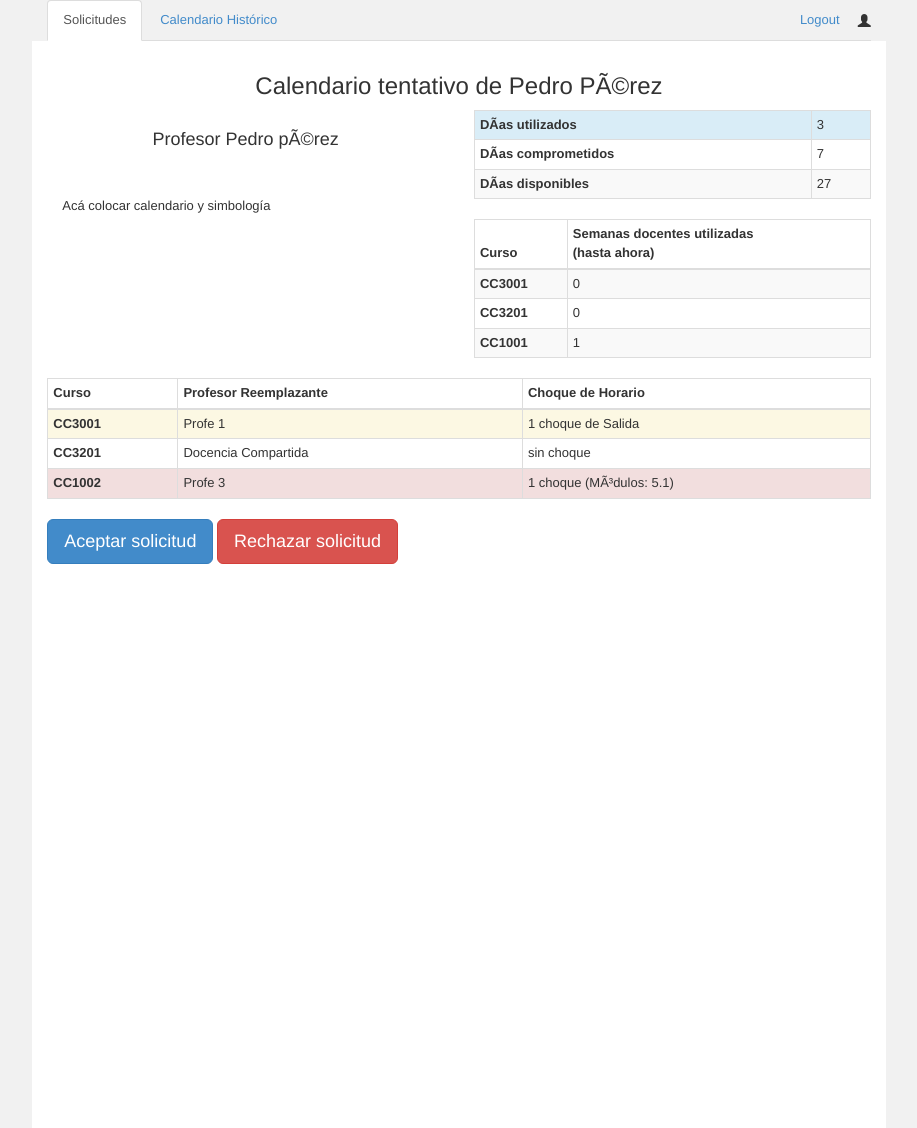
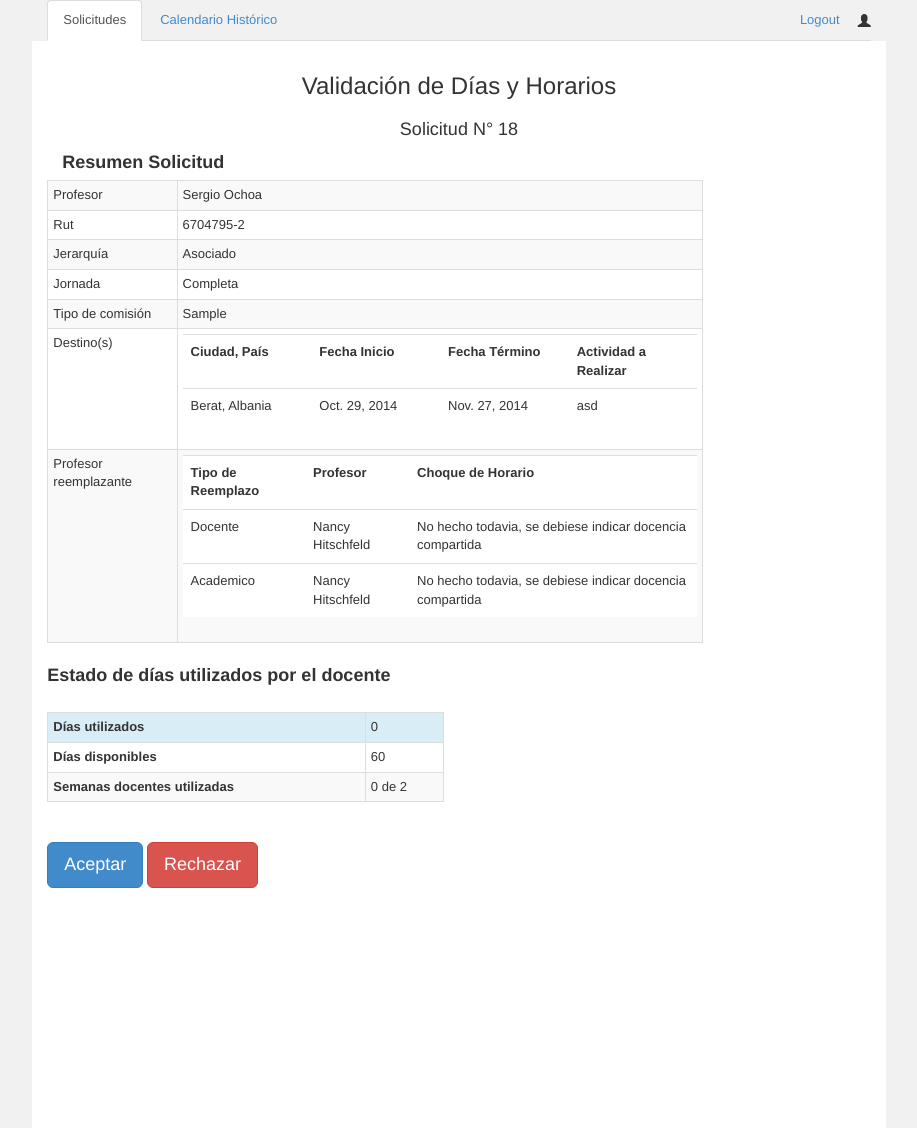
Before and after one commit to bkupfer/u-salidas, a Django app: template static/templates/Angelica/days_validation.html in a window 1280 px wide. Shown: the top 1128 px of the page, without its empty margins (181-1098 px from the left). Run offline with Django 3.2, Linux system fonts and the light colour scheme; data comes from the database, SQL or seed files in the repository; tables that the repository leaves empty hold one stand-in row (values such as "Sample post"); the template is opened without the code that fills it: values that come from a table or form of the project are taken from there, most other values are stand-ins (such as "Sample title", 1, 10 or a date in 2020); parts of the project's set-up code (start-up, migrations or seed data) failed here and were passed over; some libraries are stand-ins or nearby versions.

Commit message:
version days_validation 0.8
tira error csrf verifaction fallida

```diff
--- a/static/templates/Angelica/days_validation.html
+++ b/static/templates/Angelica/days_validation.html
@@ -7,11 +7,16 @@
 <meta name="description" content="">
 <meta name="viewport" content="width=device-width, initial-scale=1">
 
-
 <link href="{% static "public/css/bootstrap.min.css" %}" rel="stylesheet">
 <link href="{% static "public/css/docs.min.css" %}" rel="stylesheet">
 <link href="{% static "css/estilos.css" %}" rel="stylesheet" type="text/css">
-<script src="{% static 'public/js/jquery-1.11.0.min.js' %}"></script>
+    <link href="{% static "public/css/datepicker.css" %}" rel="stylesheet">
+    <script src="{% static "public/js/jquery-1.11.0.min.js" %}"></script>
+    <script src="{% static "external/jquery/jquery.js" %}"></script>
+    <script src="{% static "public/js/bootstrap.min.js" %}"></script>
+    <script type="text/javascript" src="{% static "js/filestyle.js" %}"></script>
+    <script src="{% static "public/js/bootstrap-datepicker.js" %}"></script>
+
 
 <title>Salidas DCC</title>
 
@@ -27,103 +32,150 @@
     <div class="col-sm-12 col-sm-offset-0 col-md-8 col-md-offset-2 contenido">
 
    		<!-- Aca colocar el contenido correspondiente -->
-   		<h2>Calendario tentativo de Pedro PÃ©rez</h2>
-   		<form>
-		<div class="row">
-			<div class="col-md-6">
-
-				<h3>Profesor Pedro pÃ©rez</h3>
-				<br />
-				<div class="col-md-12">
-				<br />
-				Acá colocar calendario y simbología
-				</div>
-			</div>
-			<div class="col-md-6">
-				<table class="table table-bordered table-hover table-condensed table-striped">
-					<tbody>
-						<tr class="info">
-							<td><strong>DÃ­as utilizados</strong></td>
-							<td>3</td>
+   		<h2>Validación de Días y Horarios </h2>
+        <h3> Solicitud N° {{ app.id }}</h3>
+		<div class="row col-sm-10"  >
+            <label align="left" style="font-size:large" class="col-sm-12">Resumen Solicitud</label>
+			<table class="table col-sm-8  table-bordered table-hover table-condensed table-striped">
+						<tr>
+							<td>Profesor</td>
+							<td>{{ teacher }}</td>
 						</tr>
 						<tr>
-							<td><strong>DÃ­as comprometidos</strong></td>
-							<td>7</td>
+							<td>Rut</td>
+							<td>{{ teacher.rut }}</td>
 						</tr>
 						<tr>
-							<td><strong>DÃ­as disponibles</strong></td>
-							<td>27</td>
+                            <td>Jerarquía</td>
+                            <td>{{ teacher.hierarchy }}</td>
+						</tr>
+                        <tr>
+                            <td>Jornada</td>
+                            <td>{{ teacher.working_day }}</td>
+                        </tr>
+						<tr>
+							<td>Tipo de comisi&oacute;n</td>
+							<td>{{ comm_type }}</td>
+						</tr>
+
+						<tr>
+							<td>Destino(s)</td>
+							<td>
+								<table class="table">
+									<tr>
+										<th> Ciudad, País</th>
+										<th> Fecha Inicio</th>
+										<th> Fecha Término</th>
+                                        <th> Actividad a Realizar</th>
+						</tr>
+									{% for d in dest %}
+						<tr>
+											<td class="col-sm-3">{{ d.city }}, {{ d.country }}</td>
+											<td class="col-sm-3">{{ d.start_date }}</td>
+											<td class="col-sm-3">{{ d.end_date }}</td>
+                                            <td class="col-sm-3">{{ d.motive }}</td>
+						</tr>
+									{% endfor %}
+								</table>
+							</td>
+						</tr>
+						<tr>
+							<td>Profesor reemplazante</td>
+							<td>
+								<table class="table">
+									<tr>
+										<th> Tipo de Reemplazo</th>
+										<th> Profesor</th>
+										<th> Choque de Horario</th>
+						</tr>
+									{% for replacement in replacements %}
+						<tr>
+											<td>{{ replacement.type }}</td>
+											<td>{{ replacement.rut_teacher }}</td>
+											<td> No hecho todavia, se debiese indicar docencia compartida</td>
+						</tr>
+									{% endfor %}
+				</table>
+							</td>
+						</tr>
+					</table>
+			</div>
+		<div class="row">
+        <label align="left" style="font-size:large" class="col-sm-12">Estado de días utilizados por el docente</label>
+            <div class="col-md-6">
+            <br>
+			<table class="table table-bordered table-hover table-condensed table-striped">
+					<tbody>
+                        <tr class="info">
+                            <td><strong>Días utilizados</strong></td>
+                            <td>{{ teacher.get_used_days }}</td>
+						</tr>
+						<tr>
+                            <td><strong>Días disponibles</strong></td>
+                            <td>{{ teacher.get_avaliable_days }}</td>
+						</tr>
+                        <tr {% if teacher.get_used_academic_days > 14 %}class="danger"{% endif %}>
+								<td><strong>Semanas docentes utilizadas</strong></td>
+								<td >{{ teacher.get_used_academic_weeks }} de 2</td>
 						</tr>
 					</tbody>
 				</table>
 
-				<table class="table table-bordered table-hover table-condensed table-striped">
-					<thead>
-						<tr>
-							<th>Curso</th>
-							<th>Semanas docentes utilizadas <br /> (hasta ahora)</th>
-						</tr>
-					</thead>
-					<tbody>
-						<tr>
-							<td><strong>CC3001</strong></td>
-							<td>0</td>
-						</tr>
-						<tr>
-							<td><strong>CC3201</strong></td>
-							<td>0</td>
-						</tr>
-						<tr>
-							<td><strong>CC1001</strong></td>
-							<td>1</td>
-						</tr>
-					</tbody>
-				</table>
 			</div>
+        <div class="col-sm-12">
+            {% if teacher.get_used_academic_days > 14 %}
+                <label style="color:red">El docente ha superado el número máximo de semanas docentes perdidas (2).</label>
+            {% endif %}
+
 		</div>
-
-		<div class="row">
-			<div class="col-md-12">
-			<table class="table table-bordered table-hover table-condensed table-striped">
-					<thead>
-						<tr>
-							<th>Curso</th>
-							<th>Profesor Reemplazante</th>
-							<th>Choque de Horario</th>
-						</tr>
-					</thead>
-					<tbody>
-						<tr  class="warning">
-							<td><strong>CC3001</strong></td>
-							<td>Profe 1</td>
-							<td>1 choque de Salida</td>
-						</tr>
-						<tr>
-							<td><strong>CC3201</strong></td>
-							<td>Docencia Compartida</td>
-							<td>sin choque</td>
-						</tr>
-						<tr  class="danger">
-							<td><strong>CC1002</strong></td>
-							<td>Profe 3</td>
-							<td>1 choque (MÃ³dulos: 5.1)</td>
-						</tr>
-					</tbody>
-				</table>
-			</div>
-		</div>
-
-		<input type="submit" class="btn btn-lg btn-primary" value="Aceptar solicitud" />
-
-		<input type="submit" class="btn btn-lg btn-danger" value="Rechazar solicitud" />
-
+		<br>
+        </div>
+		<form method="POST"> {% csrf_token %}
+            <div class="row form-group">
+                <div class="col-sm-8">
+                    <br>
+                    <button type="submit" class="btn btn-lg btn-primary" name="accept_button"> Aceptar </button>
+                    <button href="#myModal" type="button" class="btn btn-lg btn-danger" data-toggle="modal" name="1"> Rechazar</button>
+                </div>
+            </div>
 		</form>
 
 		<!-- fin contenido -->
     </div><!-- end contenido-->
     </div><!-- end row-->
 </div><!--end container-->
-<script src="{% static "public/js/bootstrap.min.js" %}"></script>
-<script type="text/javascript" src="{% static "js/filestyle.js" %}"> </script>
+<!-- Modal - pop-up for reporting retreive of documents -->
+<div id="myModal" class="modal fade" tabindex="-1" role="dialog" aria-labelledby="myModalLabel" aria-hidden="true">
+    <div class="modal-dialog">
+        <div class="modal-content">
+            <div class="modal-header">
+                <a class="close" data-dismiss="modal">&times;</a>
+                <h3>Reportar recibo de documentos a facultad</h3>
+            </div>
+            <form method="POST">  {% csrf_token %}
+				<div class="modal-body col-sm-12">
+					<div class="col-sm-12">
+						<label class="col-sm-4" align="right" style="margin-top: 3px;">Fecha de recibo:</label>
+						{{ report_receive_form.send_date }}
+					</div><div class="col-sm-12">
+                    <br>
+						<label class="col-sm-4" align="right" style="margin-top: 3px;">Observaciones:</label>
+						{{ report_receive_form.obs }}
+					</div>
+				</div>
+				<div class="modal-footer">
+					<button href="#" class="btn btn-default" data-dismiss="modal">Cancelar</button>
+					<button type="submit" class="btn btn-danger" name="reject_button"> Rechazado</button>
+				</div>
+            </form>
+        </div>
+    </div>
+</div>
 </body>
+
+<script>
+    $(document).ready(function() {
+        $( ".datepicker" ).datepicker();
+	});
+</script>
 </html>
```
Also changed, not shown: salidas/views.py (+38 -2 lines).
